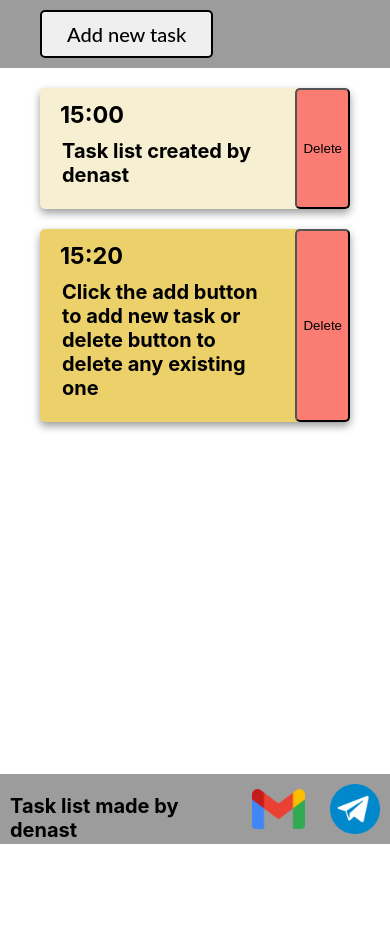
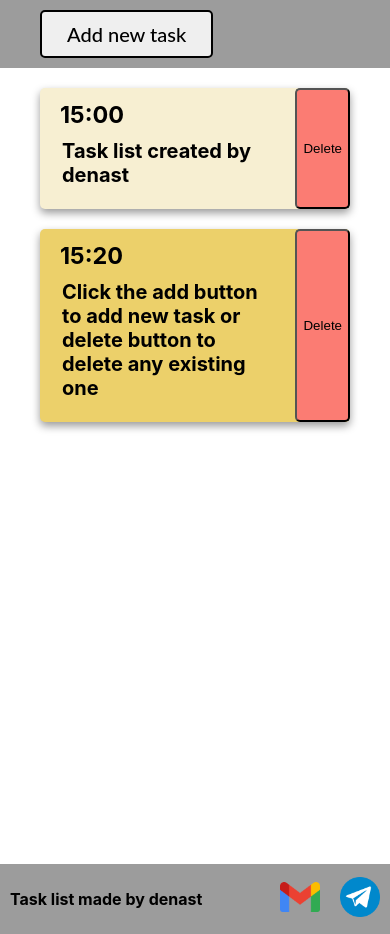
Before and after one commit to DenAst17/react-tasklist, a React (Create React App) app: page / in a window 390 px wide. Before the commit the page ends 849 px from the top, so only its background shows below. Built offline with nearby package versions, Linux system fonts and the light colour scheme.

Commit message:
Footer done

```diff
--- a/src/App.css
+++ b/src/App.css
@@ -1,5 +1,9 @@
 .App {
   font-size: calc(20px);
+}
+
+.headerAndTaskListContainer {
+  min-height: calc(100vh + 20px);
 }
 
 .App-header {
@@ -11,22 +15,21 @@
 }
 
 .App-footer {
-  position: absolute;
-  bottom: 0px;
   height: 70px;
   width: 100%;
   background-color: #9c9c9c;
   display: flex;
   flex-direction: row;
-  align-items: flex-start;
+  align-items: center;
+  justify-content: space-between;
 }
 
 .footerText {
-  margin: 20px 10px;
+  margin-left: 10px;
 }
 
 .gmailImage {
-  margin: 15px;
+  margin: 10px;
   width: 53.46px;
   height: 40px;
 }
@@ -35,3 +38,21 @@
   width: 50px;
   height: 50px;
 }
+.imageContainer {
+  height: 70px;
+  display: flex;
+  align-items: center;
+}
+@media screen and (max-width: 410px) {
+  .footerText {
+    font-size: 16px;
+  }
+  .gmailImage {
+    width: 40px;
+    height: 30px;
+  }
+  .telegramImage {
+    width: 40px;
+    height: 40px;
+  }
+}
--- a/src/App.js
+++ b/src/App.js
@@ -108,6 +108,7 @@ function App() {
 
   return (
     <div className="App">
+      <div className='headerAndTaskListContainer'>
         <header className="App-header">
           <AddTaskButton
             showForm={setFormVisible}
@@ -117,15 +118,18 @@ function App() {
         <TaskList tasks={tasks}
               onChange={handleChangeTask}
               onDelete={handleDeleteTask}/>
+      </div>
 
       <footer className="App-footer">
         <h4 className='footerText'>Task list made by denast</h4>
+        <div className="imageContainer">
           <a href="mailto:denis2004ast@gmail.com" className='gmailImageLink'>
             <img alt="My google" className='gmailImage' src={require("./assets/Gmail_icon_(2020).svg.png")}/>
           </a>
           <a href="https://t.me/imdenast" className='telegramImageLink'>
             <img alt="My telegram" className='telegramImage' src={require("./assets/Telegram_icon.png")}/>
           </a>
+        </div>
       </footer>
 
       {
--- a/src/components/TaskList.css
+++ b/src/components/TaskList.css
@@ -1,5 +1,5 @@
 .taskList{
     padding: 0px;
     margin-inline-end: 40px;
-    margin-bottom: 100px;
+    margin-bottom: 40px;
 }
--- a/src/components/TaskShowCard.css
+++ b/src/components/TaskShowCard.css
@@ -22,12 +22,22 @@
   color:white;
 }
 
-.cancelButton {
+.deleteButton {
+    height: 100%;
     background-color: #fb7c73;
     border-radius: 5px; /* 5px rounded corners */
     border-color: black;
 }
-.cancelButton:hover {
+.deleteButton:hover {
+    box-shadow: 0 12px 16px 0 rgba(0,0,0,0.24), 0 17px 50px 0 rgba(0,0,0,0.19);
+}
+.editButton {
+  height: 50%;
+  background-color: #5772ec;
+  border-radius: 5px; /* 5px rounded corners */
+  border-color: black;
+}
+.editButton:hover {
     box-shadow: 0 12px 16px 0 rgba(0,0,0,0.24), 0 17px 50px 0 rgba(0,0,0,0.19);
 }
 .taskTime {
@@ -36,3 +46,7 @@
 .taskTitle {
   margin: 10px 5px 20px 2px;
 }
+.buttonContainer {
+  display: flex;
+  flex-direction: column;
+}
--- a/src/components/TaskShowCard.js
+++ b/src/components/TaskShowCard.js
@@ -33,9 +33,11 @@ export default function TaskShowCard({
           </header>
           <h4 className = "taskTitle"><b>{task.title}</b></h4>
         </section>
-        <button className = "cancelButton" onClick={() => onDelete(task.id)} >
-            Delete
-        </button>
+        <div className='buttonContainer'>
+          <button className = "deleteButton" onClick={() => onDelete(task.id)} >
+              Delete
+          </button>
+        </div>
       </div>
     );
   }
```
Lines whose indentation alone changed are shown as unchanged.
